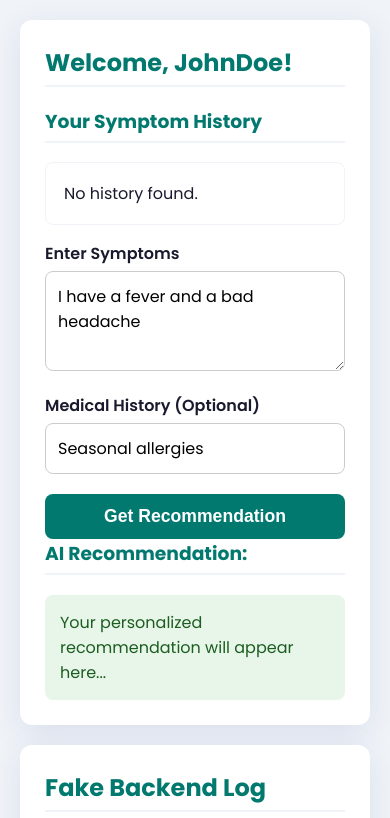
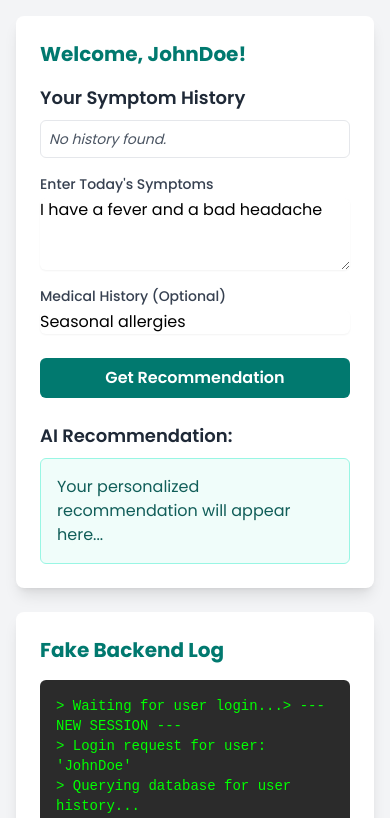
Before and after one commit to kunalkw312/AI-Backend-Demo, a plain HTML site: page index.html in a window 390 px wide. Both pictures are taken after a click on the button "Login & Load History". Shown: the top 818 px of the page. Drawn offline with nearby package versions, Linux system fonts and the light colour scheme.

Commit message:
Refactor index.html for layout and styling improvements
Refactor HTML structure and styles for improved layout and responsiveness. Integrate Tailwind CSS for better styling and update elements for consistency.

```diff
--- a/index.html
+++ b/index.html
@@ -5,12 +5,18 @@
     <meta charset="UTF-8">
     <meta name="viewport" content="width=device-width, initial-scale=1.0">
     <title>MediGuide - AI Backend Demo</title>
+    <!-- 1. Load Tailwind CSS -->
+    <script src="https://cdn.tailwindcss.com"></script>
+    <!-- 2. Load Poppins Font -->
     <link rel="preconnect" href="https://fonts.googleapis.com">
     <link rel="preconnect" href="https://fonts.gstatic.com" crossorigin>
     <link href="https://fonts.googleapis.com/css2?family=Poppins:wght@300;400;500;600;700&display=swap"
         rel="stylesheet">
+
     <style>
-        :root {
+        /* Define custom colors and styles from our MediGuide app */
+        body {
+            font-family: 'Poppins', sans-serif;
             --primary-color: #01796F;
             --light-bg: #f0f4f8;
             --card-bg: #ffffff;
@@ -18,182 +24,67 @@
             --console-bg: #2b2b2b;
             --console-text: #00ff00;
         }
+        /* Custom Tailwind colors */
+        .bg-primary { background-color: var(--primary-color); }
+        .text-primary { color: var(--primary-color); }
+        .hover\:bg-primary-dark:hover { background-color: #043927; }
 
-        body {
-            font-family: 'Poppins', sans-serif;
-            background-color: var(--light-bg);
-            color: var(--text-color);
-            margin: 0;
-            padding: 20px;
-            display: flex;
-            justify-content: center;
-            align-items: flex-start;
-            gap: 20px;
-        }
-
-        .container {
-            width: 100%;
-            max-width: 1200px;
-            display: flex;
-            gap: 20px;
-        }
-
-        .app-column,
-        .backend-column {
-            flex: 1;
-        }
-
-        .card {
-            background: var(--card-bg);
-            border-radius: 12px;
-            padding: 25px;
-            box-shadow: 0 8px 32px 0 rgba(31, 38, 135, 0.1);
-        }
-
-        h1, h2, h3 {
-            color: var(--primary-color);
-            margin-top: 0;
-            border-bottom: 2px solid var(--light-bg);
-            padding-bottom: 5px;
-        }
-
-        label {
-            display: block;
-            font-weight: 600;
-            margin-top: 15px;
-            margin-bottom: 5px;
-        }
-
-        input[type="text"],
-        textarea {
-            width: 100%;
-            padding: 12px;
-            border-radius: 8px;
-            border: 1px solid #ccc;
-            box-sizing: border-box; /* Important for padding */
-            font-family: 'Poppins', sans-serif;
-            font-size: 1em;
-        }
-
-        textarea {
-            height: 100px;
-            resize: vertical;
-        }
-
-        button {
-            display: block;
-            width: 100%;
-            padding: 12px;
-            font-size: 1.1em;
-            font-weight: 600;
-            color: #fff;
-            background-color: var(--primary-color);
-            border: none;
-            border-radius: 8px;
-            cursor: pointer;
-            margin-top: 20px;
-            transition: background-color 0.2s;
-        }
-
-        button:hover {
-            background-color: #043927;
-        }
-
-        button:disabled {
-            background-color: #9E9E9E;
-            cursor: not-allowed;
-        }
-
+        /* Console styling */
         #console-output {
             background-color: var(--console-bg);
             color: var(--console-text);
-            padding: 15px;
-            border-radius: 8px;
             font-family: "Courier New", monospace;
-            font-size: 0.9em;
             white-space: pre-wrap;
             word-wrap: break-word;
-            height: 500px;
-            overflow-y: auto;
         }
-
-        #app-view {
-            display: none; /* Hidden by default */
-        }
-
-        #user-history-list {
-            list-style: none;
-            padding-left: 0;
-            max-height: 150px;
-            overflow-y: auto;
-            border: 1px solid var(--light-bg);
-            border-radius: 8px;
-            padding: 10px;
-        }
-        #user-history-list li {
-            padding: 8px;
-            border-bottom: 1px dashed #eee;
-        }
-        #user-history-list li:last-child {
-            border-bottom: none;
-        }
-        #recommendation-output {
-            background: #E8F5E9; /* Light green */
-            color: #1B5E20; /* Dark green text */
-            padding: 15px;
-            border-radius: 8px;
-            margin-top: 20px;
-            min-height: 50px;
-        }
-
-        /* Responsive Layout */
-        @media (max-width: 900px) {
-            .container {
-                flex-direction: column;
-            }
-        }
-
     </style>
 </head>
 
-<body>
+<body class="bg-gray-100">
 
-    <div class="container">
+    <div class="container mx-auto max-w-6xl p-4">
+        <div class="grid grid-cols-1 md:grid-cols-2 gap-6">
 
             <!-- === APPLICATION COLUMN === -->
             <div class="app-column">
-            <div class="card">
+                <div class="card bg-white rounded-lg shadow-lg p-6">
 
                     <!-- Login View -->
                     <div id="login-view">
-                    <h1>MediGuide AI Backend Demo</h1>
-                    <p>Enter a username to simulate logging in and loading your personal health history.</p>
-                    <label for="username">Username</label>
-                    <input type="text" id="username" value="JohnDoe">
-                    <button id="login-button">Login & Load History</button>
+                        <h1 class="text-2xl font-bold text-primary mb-2">MediGuide AI Backend Demo</h1>
+                        <p class="text-gray-600">Enter a username to simulate logging in and loading your personal health history.</p>
+
+                        <label for="username" class="block text-sm font-medium text-gray-700 mt-4">Username</label>
+                        <input type="text" id="username" value="JohnDoe" class="mt-1 block w-full rounded-md border-gray-300 shadow-sm focus:border-teal-500 focus:ring-teal-500">
+
+                        <button id="login-button" class="mt-4 w-full bg-primary text-white py-2 px-4 rounded-md font-semibold hover:bg-primary-dark">
+                            Login & Load History
+                        </button>
                     </div>
 
                     <!-- Main App View (Hidden) -->
-                <div id="app-view">
-                    <h2 id="welcome-header">Welcome, JohnDoe!</h2>
+                    <div id="app-view" class="hidden">
+                        <h2 id="welcome-header" class="text-xl font-bold text-primary"></h2>
 
-                    <h3>Your Symptom History</h3>
-                    <ul id="user-history-list">
+                        <h3 class="text-lg font-semibold text-gray-800 mt-4">Your Symptom History</h3>
+                        <ul id="user-history-list" class="text-sm text-gray-600 list-none p-2 mt-2 border rounded-md max-h-32 overflow-y-auto">
                             <li>No history found.</li>
                         </ul>
 
-                    <form id="symptom-form">
-                        <label for="symptoms">Enter Symptoms</label>
-                        <textarea id="symptoms">I have a fever and a bad headache</textarea>
+                        <form id="symptom-form" class="mt-4">
+                            <label for="symptoms" class="block text-sm font-medium text-gray-700">Enter Today's Symptoms</label>
+                            <textarea id="symptoms" class="mt-1 block w-full rounded-md border-gray-300 shadow-sm focus:border-teal-500 focus:ring-teal-500" rows="3">I have a fever and a bad headache</textarea>
 
-                        <label for="medical-history">Medical History (Optional)</label>
-                        <input type="text" id="medical-history" value="Seasonal allergies">
+                            <label for="medical-history" class="block text-sm font-medium text-gray-700 mt-4">Medical History (Optional)</label>
+                            <input type="text" id="medical-history" value="Seasonal allergies" class="mt-1 block w-full rounded-md border-gray-300 shadow-sm focus:border-teal-500 focus:ring-teal-500">
 
-                        <button type="submit" id="submit-button">Get Recommendation</button>
+                            <button type="submit" id="submit-button" class="mt-6 w-full bg-primary text-white py-2 px-4 rounded-md font-semibold hover:bg-primary-dark disabled:bg-gray-400">
+                                Get Recommendation
+                            </button>
                         </form>
 
-                    <h3>AI Recommendation:</h3>
-                    <div id="recommendation-output">
+                        <h3 class="text-lg font-semibold text-gray-800 mt-6">AI Recommendation:</h3>
+                        <div id="recommendation-output" class="p-4 mt-2 bg-teal-50 border border-teal-200 text-teal-800 rounded-md min-h-[50px]">
                             Your personalized recommendation will appear here...
                         </div>
                     </div>
@@ -201,14 +92,15 @@
                 </div>
             </div>
 
-        <!-- === BACKEND COLUMN === -->
+            <!-- === FAKE BACKEND COLUMN === -->
             <div class="backend-column">
-            <div class="card">
-                <h2>Fake Backend Log</h2>
-                <pre id="console-output">> Waiting for user login...</pre>
+                <div class="card bg-white rounded-lg shadow-lg p-6">
+                    <h2 class="text-xl font-bold text-primary">Fake Backend Log</h2>
+                    <pre id="console-output" class="p-4 mt-4 text-sm rounded-md h-[500px] overflow-y-auto">> Waiting for user login...</pre>
                 </div>
             </div>
 
+        </div>
     </div>
 
     <script>
@@ -251,13 +143,14 @@
         function renderHistory() {
             historyList.innerHTML = ''; // Clear the list
             if (userHistory.length === 0) {
-                historyList.innerHTML = '<li>No history found.</li>';
+                historyList.innerHTML = '<li class="italic">No history found.</li>';
                 return;
             }
             // Show most recent first
             [...userHistory].reverse().forEach(record => {
                 const li = document.createElement('li');
                 li.textContent = `[${record.date}] Symptoms: ${record.symptoms}`;
+                li.className = "pb-2 mb-2 border-b border-gray-100 last:border-b-0";
                 historyList.appendChild(li);
             });
         }
@@ -293,8 +186,8 @@
             // Update UI
             welcomeHeader.textContent = `Welcome, ${currentUsername}!`;
             renderHistory();
-            loginView.style.display = 'none';
-            appView.style.display = 'block';
+            loginView.classList.add('hidden');
+            appView.classList.remove('hidden');
             log(`--- User Authenticated. Ready for input. ---`);
         });
 
@@ -308,7 +201,7 @@
         async function callGeminiAPI(augmentedPrompt) {
             log(`3. Sending request to Generative AI...`);
 
-            // --- This is the JSON structure we want the AI to return ---
+            // This is the JSON structure we want the AI to return
             const schema = {
                 type: "OBJECT",
                 properties: {
@@ -319,18 +212,10 @@
             };
 
             // ========================================================
-            // == ⬇️ IMPORTANT! PASTE YOUR API KEY HERE ⬇️ ==
+            // == ⬇️ This is your API Key ⬇️ ==
             // ========================================================
-            // 1. Get your key from Google AI Studio: https://aistudio.google.com/app/apikey
-            // 2. Paste it inside the quotes.
             const apiKey = "AIzaSyAJXz6E8Yi2KFXeMlZp_DPkf0a9oNo2qhw";
             // ========================================================
-
-            if (apiKey === "PASTE_YOUR_API_KEY_HERE" || apiKey === "") {
-                 log("❌ CRITICAL: API key is missing.");
-                 log("...Please get a key from Google AI Studio and paste it into the apiKey variable.");
-                 return null;
-            }
 
             const apiUrl = `https://generativelanguage.googleapis.com/v1beta/models/gemini-2.5-flash-preview-09-2025:generateContent?key=${apiKey}`;
 
@@ -366,12 +251,14 @@
                         }
                     } else {
                         const errorData = await response.json();
-                        log(`...API Error: ${response.status} ${JSON.stringify(errorData.error.message)}`);
-                        // Check for domain authorization error
-                        if (errorData.error.message.includes("permission")) {
+                        let errorMsg = errorData.error.message;
+                        log(`...API Error: ${response.status} ${errorMsg}`);
+
+                        // This check is CRITICAL for GitHub Pages
+                        if (response.status === 403 && errorMsg.includes("permission")) {
                              log("...Visit Google AI Studio to authorize your GitHub domain.");
                         }
-                        throw new Error(errorData.error.message);
+                        throw new Error(errorMsg);
                     }
                 } catch (error) {
                     log(`...AI call failed (Attempt ${i+1}/${retries}): ${error.message}`);
@@ -414,7 +301,6 @@
             await fakeDelay(750);
 
             let historyAnalysis = "User has no significant past history.";
-            // Fake analysis: check if they've reported a headache before
             if (userHistory.some(record => record.symptoms.toLowerCase().includes("headache"))) {
                 historyAnalysis = "User frequently reports headaches.";
             } else if (userHistory.some(record => record.symptoms.toLowerCase().includes("cough"))) {
@@ -423,7 +309,7 @@
 
             log(`...Analysis complete: ${historyAnalysis}`);
 
-            // --- 2. Create the Personalized Prompt ---
+            // --- 2. Create the Personalized Prompt (as described in your doc) ---
             log(`2. Augmenting prompt for Generative AI...`);
 
             const systemPrompt = `You are a medical assistant.
@@ -456,7 +342,7 @@
                 recommendation = "Could not reach AI. Please monitor symptoms and rest. If they worsen, see a doctor.";
             }
 
-            recommendationOutput.innerHTML = `<strong>${diagnosis}:</strong> ${recommendation}`;
+            recommendationOutput.innerHTML = `<strong class="block">${diagnosis}</strong> ${recommendation}`;
 
             // --- 4. "SAVE" to Fake Database ---
             log(`5. Saving new record to database...`);
```
Lines whose indentation alone changed are shown as unchanged.
